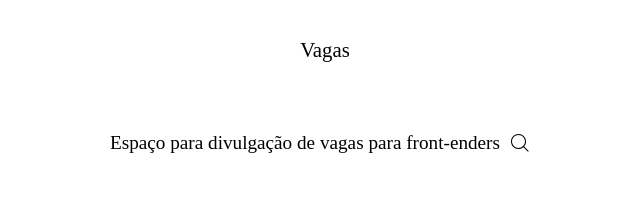
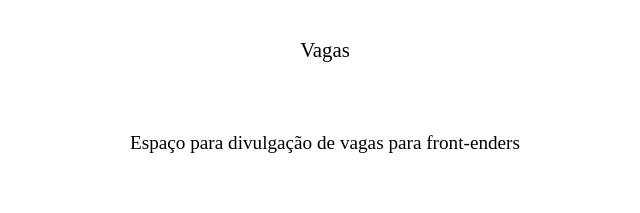
Before and after one commit to rfoel/vagas, a React (Create React App) app: page / in a window 1280 px wide. Shown: the top 213 px of the page, without its empty margins (315-955 px from the left). Built offline with nearby package versions, Linux system fonts and the light colour scheme; what styled-theme would draw is missing.

Commit message:
Updated components

```diff
--- a/src/components/Header/index.js
+++ b/src/components/Header/index.js
@@ -9,7 +9,7 @@ const HeaderWrapper = styled.header`
   height: 100px;
   background: #fff;
   font-weight: 300;
-  color: ${palette('grayscale', 1, true)};
+  color: ${palette('grayscale', 1)};
 
   h1 {
     font-size: 1.3rem;
--- a/src/components/Home/index.js
+++ b/src/components/Home/index.js
@@ -1,8 +1,6 @@
 import React from 'react';
 import styled from 'styled-components';
 import { palette } from 'styled-theme';
-
-import SearchButton from '../SearchButton';
 
 const HomeWrapper = styled.div`
   display: flex;
@@ -21,7 +19,6 @@ const HomeWrapper = styled.div`
 const Home = () => (
   <HomeWrapper>
     <h2>Espaço para divulgação de vagas para front-enders</h2>
-    <SearchButton />
   </HomeWrapper>
 );
 
--- a/src/components/SearchButton/index.js
+++ /dev/null
@@ -1,40 +0,0 @@
-import React from 'react';
-import styled from 'styled-components';
-import { palette } from 'styled-theme';
-
-const SearchButtonWrapper = styled.button`
-  width: 40px;
-  height: 40px;
-  background: #fff;
-  border: 0;
-  border-radius: 50%;
-  padding 0.7rem;
-  box-shadow: 0px 10px 40px -10px ${palette('grayscale', 2, true)};
-  outline: none;
-  color: ${palette('grayscale', 1, true)};
-
-  &:hover {
-    box-shadow: 0px 10px 40px -10px ${palette('grayscale', 3, true)};
-  }
-
-  &:hover {
-
-  }
-
-  svg {
-    width: 100%;
-    path {
-      fill: currentColor;
-    }
-  }
-`;
-
-const SearchButton = () => (
-  <SearchButtonWrapper>
-    <svg xmlns="http://www.w3.org/2000/svg" viewBox="0 0 451 451">
-      <path d="M447.05,428l-109.6-109.6c29.4-33.8,47.2-77.9,47.2-126.1C384.65,86.2,298.35,0,192.35,0C86.25,0,0.05,86.3,0.05,192.3   s86.3,192.3,192.3,192.3c48.2,0,92.3-17.8,126.1-47.2L428.05,447c2.6,2.6,6.1,4,9.5,4s6.9-1.3,9.5-4   C452.25,441.8,452.25,433.2,447.05,428z M26.95,192.3c0-91.2,74.2-165.3,165.3-165.3c91.2,0,165.3,74.2,165.3,165.3   s-74.1,165.4-165.3,165.4C101.15,357.7,26.95,283.5,26.95,192.3z" />
-    </svg>
-  </SearchButtonWrapper>
-);
-
-export default SearchButton;
--- a/src/themes/default.js
+++ b/src/themes/default.js
@@ -4,7 +4,7 @@ const theme = {};
 
 theme.palette = {
   primary: ['#5F4B8B'],
-  grayscale: ['#2b365f', '#334071', '#3b4a82', '#d3d8eb', '#e4e7f3', '#f6f7fb']
+  grayscale: ['#2b365f', '#334071', '#3b4a82', '#c1c8e3', '#d3d8eb', '#e4e7f3']
 };
 
 theme.reversePalette = reversePalette(theme.palette);
```
